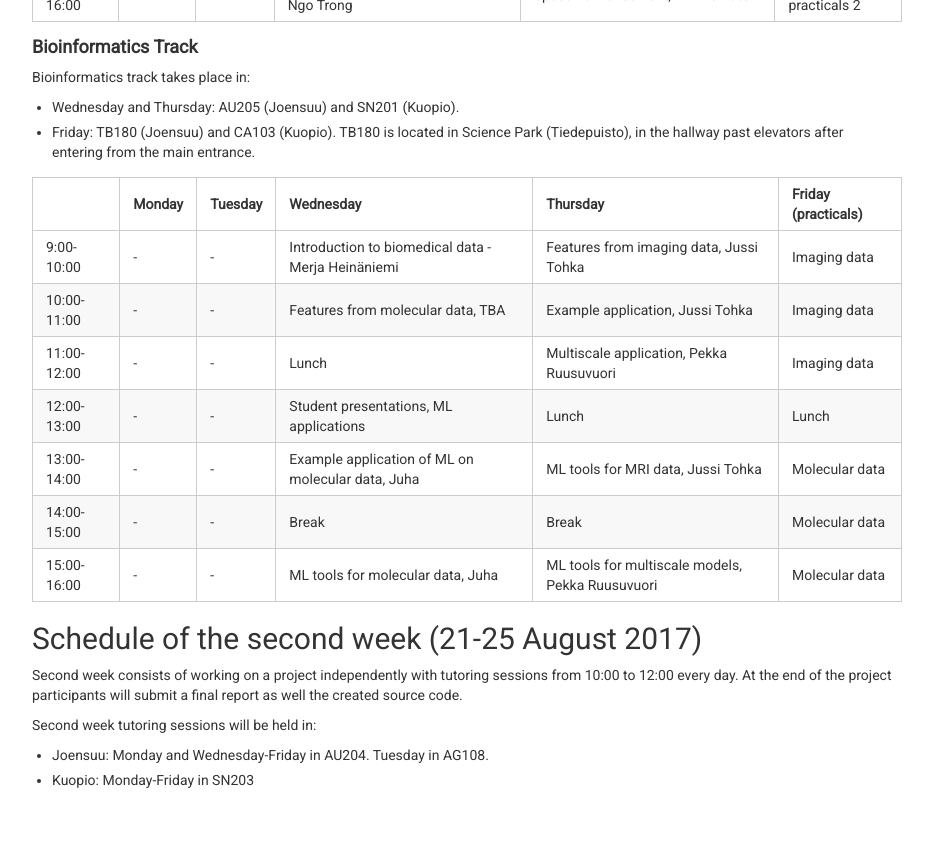
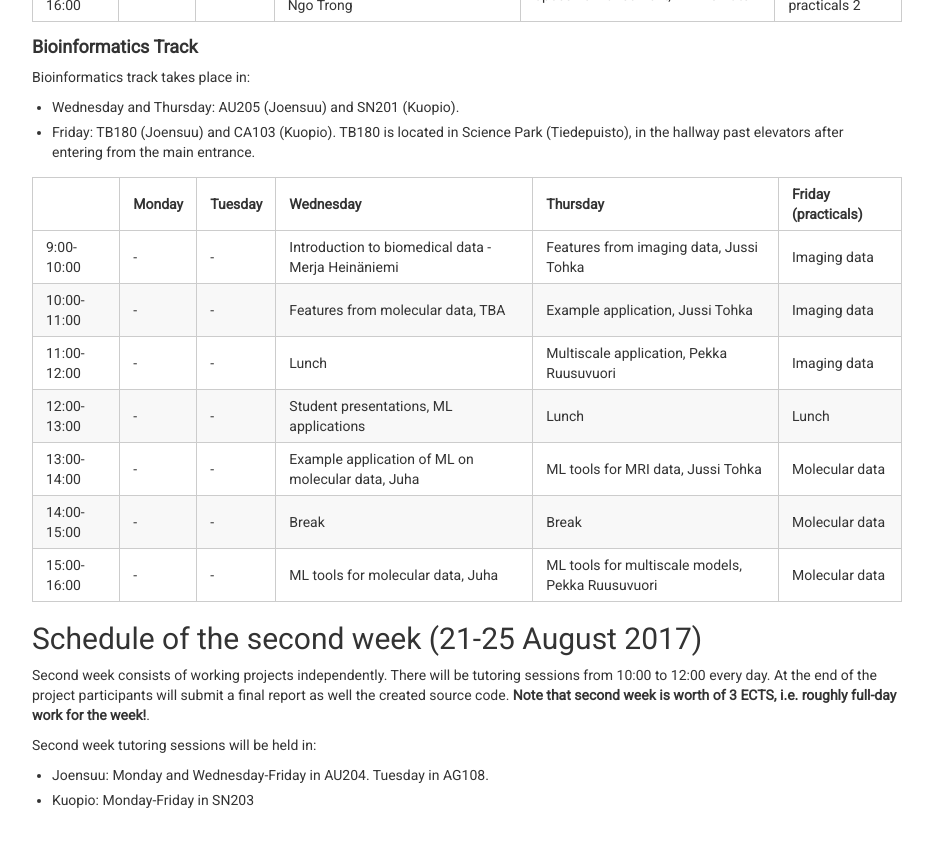
Before and after one commit to abrahamwoubie/Summer_School_RL, a Jekyll site: the page built from schedule.md, in a window 1280 px wide and 900 px high, scrolled down 1659 px. Shown: the top 847 px of the window, without its empty margins (173-1106 px from the left). Built offline with Jekyll 4.4.1, drawn with Linux system fonts in a browser that asks for light colours; nearby versions of some CDN libraries.

Commit message:
Updated second week info again

```diff
--- a/schedule.md
+++ b/schedule.md
@@ -62,8 +62,9 @@ Bioinformatics track takes place in:
 15:00-16:00 | - | - | ML tools for molecular data, Juha | ML tools for multiscale models, Pekka Ruusuvuori | Molecular data
 
 ## Schedule of the second week (21-25 August 2017)
-Second week consists of working on a project independently with tutoring sessions from 10:00 to 12:00 every day.
+Second week consists of working projects independently. There will be tutoring sessions from 10:00 to 12:00 every day.
 At the end of the project participants will submit a final report as well the created source code.
+**Note that second week is worth of 3 ECTS, i.e. roughly full-day work for the week!**.
 
 Second week tutoring sessions will be held in:
 
```
